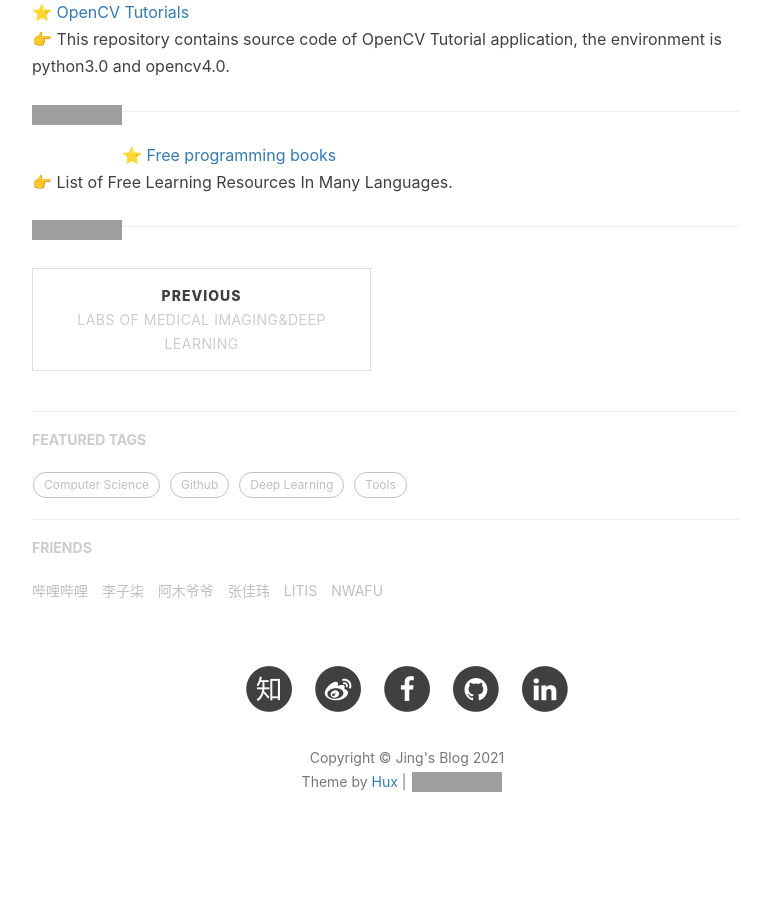
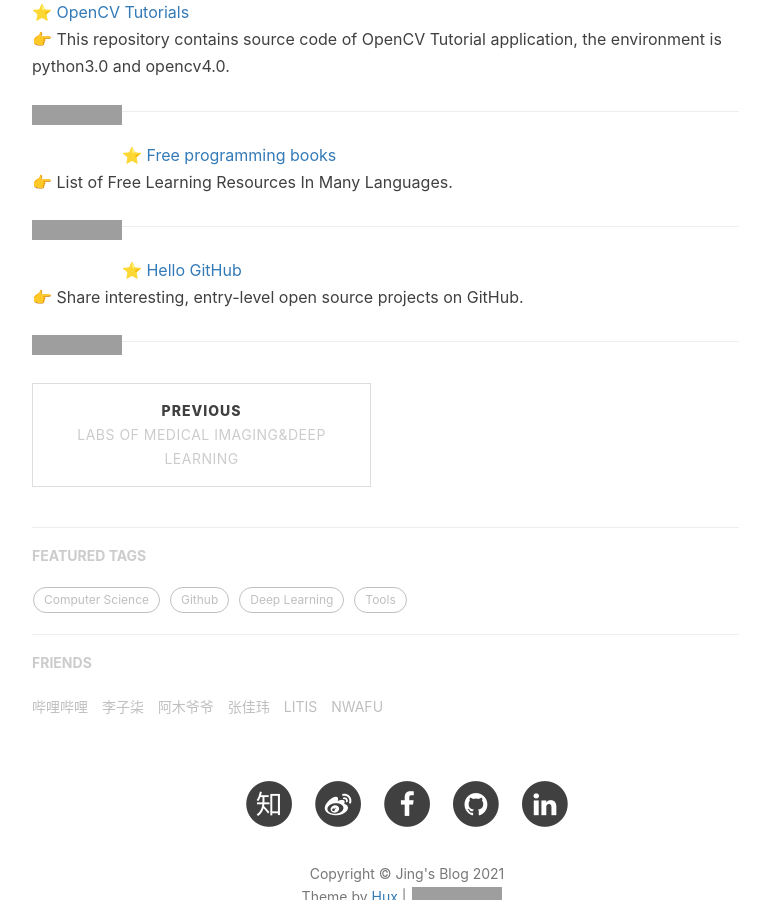
Before and after one commit to jizhang02/jizhang02.github.io, a Jekyll site: the page built from _posts/2021-03-17-github.markdown, in a window 1280 px wide and 900 px high, scrolled down 778 px. Shown: the whole window, without its empty margins (233-1003 px from the left). Built offline with Jekyll 4.4.1, drawn with Linux system fonts in a browser that asks for light colours; nearby versions of some CDN libraries; comment, search, counter and statistics services are not loaded; grey boxes are pictures that could not be loaded.

Commit message:
Update 2021-03-17-github.markdown

```diff
--- a/_posts/2021-03-17-github.markdown
+++ b/_posts/2021-03-17-github.markdown
@@ -20,11 +20,16 @@ In this article, I would like to share you with some awesome work from GitHub th
 
 ⭐ [OpenCV Tutorials](https://github.com/JimmyHHua/opencv_tutorials)
 👉 This repository contains source code of OpenCV Tutorial application, the environment is python3.0 and opencv4.0.
- <img align="left" src="https://img.shields.io/github/stars/JimmyHHua/opencv_tutorials?style=social">
+<img align="left" src="https://img.shields.io/github/stars/JimmyHHua/opencv_tutorials?style=social">
 
 ---
 ⭐ [Free programming books](https://github.com/EbookFoundation/free-programming-books)
 👉 List of Free Learning Resources In Many Languages.
- <img align="left" src="https://img.shields.io/github/stars/EbookFoundation/free-programming-books?style=social">
+<img align="left" src="https://img.shields.io/github/stars/EbookFoundation/free-programming-books?style=social">
 
 ---
+⭐ [Hello GitHub](https://hellogithub.com/)
+👉 Share interesting, entry-level open source projects on GitHub.
+<img align="left" src="https://img.shields.io/github/stars/521xueweihan/HelloGitHub?style=social">
+
+---
```
